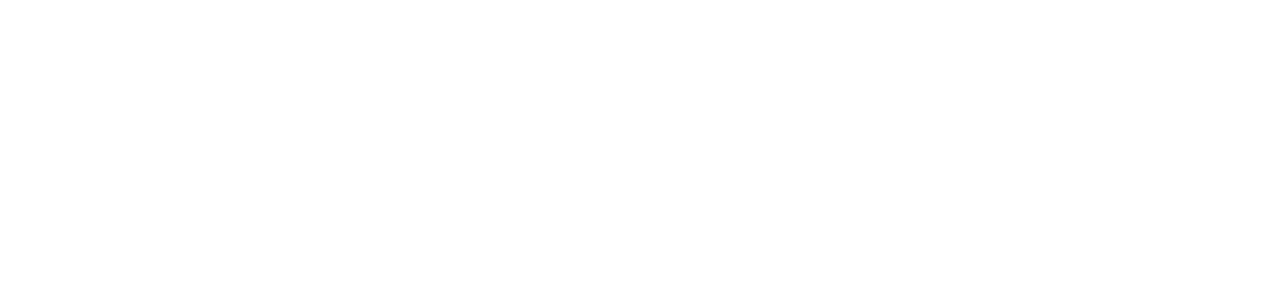
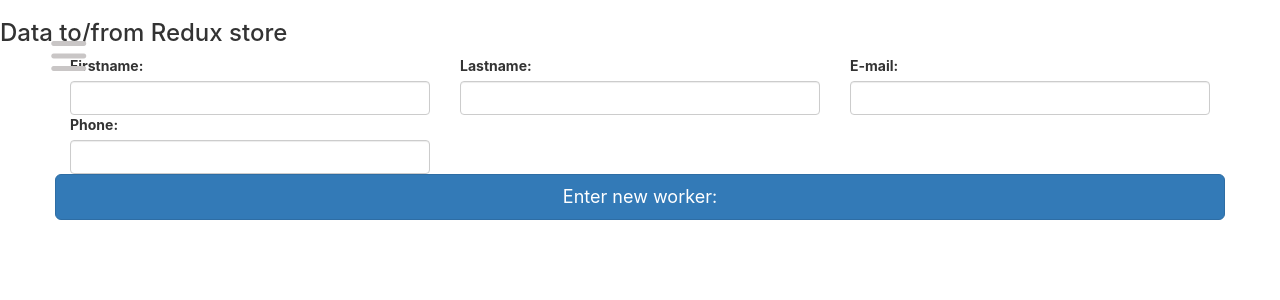
Before and after one commit to tadeg/housing-estate-library, a React (Create React App) app: page /workers in a window 1280 px wide. Before the commit this address had no page. Shown: the top 300 px of the page. Built offline with nearby package versions, Linux system fonts and the light colour scheme; a web font is replaced by a local one.

Commit message:
[ch]-dev.20221027-01

```diff
--- a/package.json
+++ b/package.json
@@ -13,8 +13,10 @@
     "react": "^18.2.0",
     "react-bootstrap": "^2.5.0",
     "react-dom": "^18.2.0",
+    "react-redux": "^8.0.4",
     "react-router-dom": "^6.4.2",
     "react-scripts": "5.0.1",
+    "redux": "^4.2.0",
     "web-vitals": "^2.1.4",
     "yup": "^0.32.11"
   },
--- /dev/null
+++ b/src/actions/workerActions.js
@@ -0,0 +1,15 @@
+import { ADD_WORKER, REMOVE_WORKER } from "./workersActionsTypes";
+
+export const addWorker = worker => {
+    return {
+        type: ADD_WORKER,
+        worker
+    };
+};
+
+export const removeWorker = id => {
+    return {
+        type: REMOVE_WORKER,
+        id
+    };
+};
--- /dev/null
+++ b/src/actions/workersActionsTypes.js
@@ -0,0 +1,2 @@
+export const ADD_WORKER = "ADD_WORKER";
+export const REMOVE_WORKER = "REMOVE_WORKER";
--- /dev/null
+++ b/src/components/AuxiliaryForRedux/AuxiliaryForRedux.js
@@ -0,0 +1,31 @@
+import React from 'react';
+import ReactDOM from 'react-dom/client';
+
+import { Provider } from "react-redux";
+import store from "../../store/store";
+import AddWorker from "../../pages/workers/addWorker.js";
+import ListWorkers from "../../pages/workers/listWorkers.js";
+
+import BurgerMenuHome from '../../components/BurgerMenuHome/BurgerMenuHome';
+
+
+const AuxiliaryForRedux = () => {
+
+    return (
+
+        <div>
+
+
+            <BurgerMenuHome />
+            <h3>Data to/from Redux store</h3>
+
+            <Provider store={store}>
+                <AddWorker />
+                <ListWorkers />
+            </Provider>
+
+        </div>
+    )
+}
+
+export default AuxiliaryForRedux;
--- a/src/components/BurgerMenuHome/BurgerMenuHome.js
+++ b/src/components/BurgerMenuHome/BurgerMenuHome.js
@@ -60,8 +60,9 @@
             <ul>
                 <li className="menuitem"><Link to='/'>Homepage</Link></li>
                 <li className="menuitem"><Link to='/newbook'>Admin panel - Add new book</Link></li>
-                <li className="menuitem"><Link to='/newreader'>Admin panel - Add new reader</Link></li>
-                <li className="menuitem"><Link to='/readers'>Admin panel - Display readers</Link></li>
+                <li className="menuitem"><Link to='/newreader'>Admin panel - Add new reader - using Formik, Yup</Link></li>
+                <li className="menuitem"><Link to='/readers'>Admin panel - Display readers - get from API</Link></li>
+                <li className="menuitem"><Link to='/workers'>Admin panel - Add new/display workers - using Redux</Link></li>
             </ul>
         </aside>
 
--- a/src/components/Navigator/Navigator.js
+++ b/src/components/Navigator/Navigator.js
@@ -4,6 +4,7 @@
 import NewBook from '../../pages/newbook/NewBook';
 import NewReaderFormik from '../../pages/newreaderformik/NewReaderFormik';
 import Readers from '../../pages/readers/Readers';
+import AuxiliaryForRedux from "../AuxiliaryForRedux/AuxiliaryForRedux";
 
 
 
@@ -19,6 +20,7 @@
           <Route path='/newbook' element={<NewBook />} />
           <Route path='/newreader' element={<NewReaderFormik />} />
           <Route path='/readers' element={<Readers />} />
+          <Route path='/workers' element={<AuxiliaryForRedux />} />
 
         </Routes>
     </Router>
--- /dev/null
+++ b/src/pages/workers/addWorker.js
@@ -0,0 +1,125 @@
+import React, { Component } from "react";
+import { Row, Col, Container } from "react-bootstrap";
+
+import { connect } from "react-redux";
+import { addWorker } from "../../actions/workerActions";
+
+
+
+class AddWorker extends Component {
+
+    constructor(props) {
+        super(props);
+        this.state = {
+            worker: {
+                firstname: "",
+                lastname: "",
+                email: "",
+                phone: ""
+            }
+        };
+    }
+
+
+    handleChange = event => {
+        this.setState(prevState => ({
+            worker: {
+                ...prevState.worker,
+                [event.target.name]: event.target.value
+            }
+        }));
+    };
+
+
+    handleSubmit = () => {
+        this.props.addWorkerToState(this.state.worker);
+        this.setState({ worker: [] });
+    };
+
+
+
+
+    render() {
+
+        return (
+
+            <Container>
+
+                <Row>
+
+                    <Col xs={12} md={4}>
+                        <label htmlFor="firstname" className="mt-2">
+                            Firstname:
+                        </label>
+                        <input
+                            name="firstname"
+                            value={this.state.worker.firstname}
+                            className="form-control"
+                            onChange={this.handleChange}
+                        />
+                    </Col>
+
+                    <Col xs={12} md={4}>
+                        <label htmlFor="lastname" className="mt-2">
+                            Lastname:
+                        </label>
+                        <input
+                            name="lastname"
+                            value={this.state.worker.lastname}
+                            className="form-control"
+                            onChange={this.handleChange}
+                        />
+                    </Col>
+
+                    <Col xs={12} md={4}>
+                        <label htmlFor="email" className="mt-2">
+                            E-mail:
+                        </label>
+                        <input
+                            name="email"
+                            value={this.state.worker.email}
+                            className="form-control mt-2"
+                            onChange={this.handleChange}
+                        />
+                    </Col>
+
+                    <Col xs={12} md={4}>
+                        <label htmlFor="phone" className="mt-2">
+                            Phone:
+                        </label>
+                        <input
+                            name="phone"
+                            value={this.state.worker.phone}
+                            className="form-control mt-2"
+                            onChange={this.handleChange}
+                        />
+                    </Col>
+
+
+                    <Col xs={12}>
+                        <button
+                            className="btn btn-primary btn-lg btn-block mt-2"
+                            onClick={this.handleSubmit}
+                        >
+                            Enter new worker:
+                        </button>
+                    </Col>
+                </Row>
+            </Container>
+        );
+    };
+
+};
+
+
+    const mapDispatchToProps = dispatch => {
+
+        return {
+            addWorkerToState: worker => {
+                dispatch(addWorker(worker));
+            }
+        };
+    };
+
+
+export default connect(null, mapDispatchToProps)(AddWorker);
--- /dev/null
+++ b/src/pages/workers/listWorkers.js
@@ -0,0 +1,45 @@
+import React, { Component } from "react";
+import { Row, Col, Container } from "react-bootstrap";
+import { connect } from "react-redux";
+
+
+class ListWorkers extends Component {
+    constructor(props) {
+        super(props);
+    }
+
+
+    render() {
+
+        return (
+
+            <Container>
+                <Row>
+                    {this.props.workersCurrent.map(worker => (
+                        <Col md={4} key={worker.id}>
+                            <div className="card mt-2">
+                                <div className="card-body">
+                                    <h5 className="card-title">{worker.firstname}</h5>
+                                    <h5 className="card-title">{worker.lastname}</h5>
+                                    <p className="card-text">{worker.email}</p>
+                                    <p className="card-text">{worker.phone}</p>
+
+                                </div>
+                            </div>
+                        </Col>
+                    ))}
+                </Row>
+            </Container>
+            );
+        }
+    }
+
+
+    const mapStateToProps = (state, ownProps) => {
+        return {
+            workersCurrent: state.workersReducer.workers
+        };
+    };
+
+
+    export default connect(mapStateToProps)(ListWorkers);
--- /dev/null
+++ b/src/reducers/index.js
@@ -0,0 +1,10 @@
+import { combineReducers } from "redux";
+import workersReducer from "./workersReducer";
+// import reducer2 from "./Reducer2";
+// import reducer3 from "./Reducer3";
+
+export default combineReducers ({
+    workersReducer,
+    //reducer2,
+    //reducer3
+});
--- /dev/null
+++ b/src/reducers/workersReducer.js
@@ -0,0 +1,29 @@
+import { ADD_WORKER, REMOVE_WORKER } from "../actions/workersActionsTypes";
+
+let workersCounter = 0;
+
+const initialState = {
+    workers: []
+};
+
+const workersReducer = (state = initialState, action) => {
+    if (action.type === ADD_WORKER) {
+        let data = {
+            id: ++workersCounter,
+            ...action.worker
+        };
+        return {
+            workers: [...state.workers, data]
+        };
+    } else if (action.type === REMOVE_WORKER) {
+        return {
+            ...state,
+            workers: state.workers.filter(worker => worker.id !== action.id)
+        };
+    }
+
+
+    return state;
+}
+
+export default workersReducer;
--- /dev/null
+++ b/src/store/store.js
@@ -0,0 +1,5 @@
+import { createStore } from "redux";
+import rootReducer from "../reducers/index";
+
+const store = createStore(rootReducer);
+export default store;
```
Also changed, not shown: 1 other file (tests, documents, lock files or other folders).
